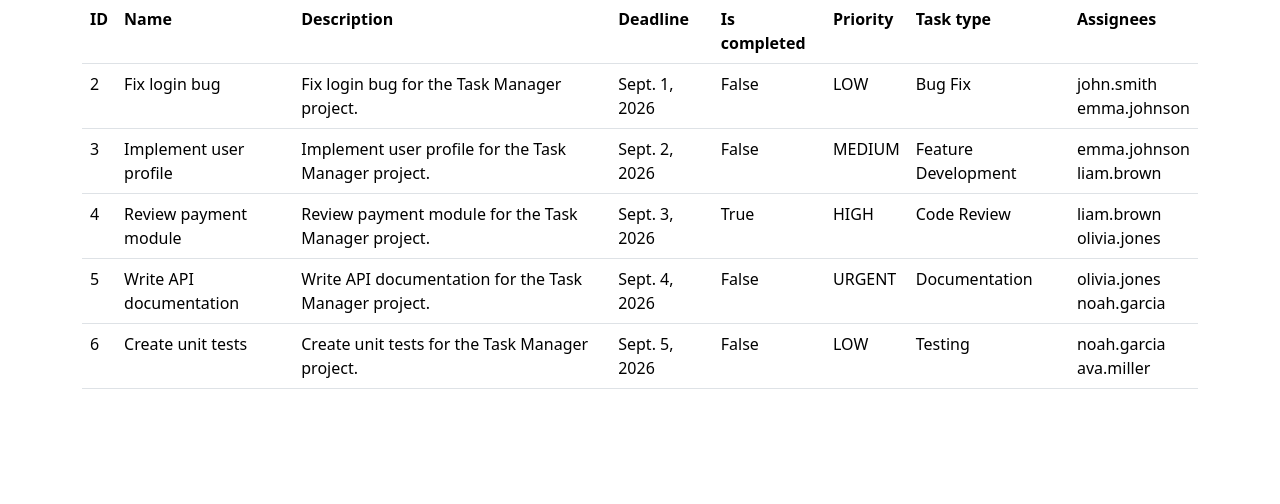
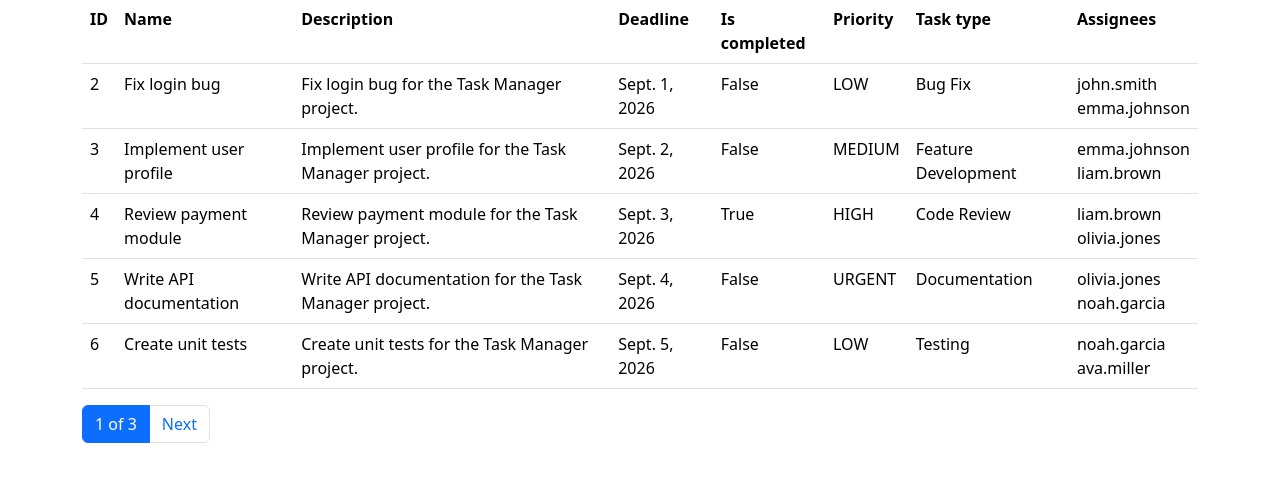
Before and after one commit to pavliukkk/task-manager, a Django app: page /tasks/ in a window 1280 px wide. Shown: the part 154-658 px from the top of the page. Run offline with Django 5.2, Linux system fonts and the light colour scheme; a user stored in the database is signed in; data comes from the database, SQL or seed files in the repository; some libraries are stand-ins or nearby versions.

Commit message:
added pagination include and implemented pagination feature

```diff
--- a/templates/base.html
+++ b/templates/base.html
@@ -24,6 +24,9 @@
 {% endblock %}
 
 {% block content %}{% endblock %}
+{% block pagination %}
+  {% include "includes/pagination.html" %}
+{% endblock %}
 </body>
 
 </html>
--- /dev/null
+++ b/templates/includes/pagination.html
@@ -0,0 +1,19 @@
+<div class="container">
+  {% if is_paginated %}
+    <ul class="pagination">
+      {% if page_obj.has_previous %}
+        <li class="page-item">
+          <a href="?page= {{ page_obj.previous_page_number }}" class="page-link">Prev</a>
+        </li>
+      {% endif %}
+      <li class="page-item active">
+        <span class="page-link">{{ page_obj.number }} of {{ paginator.num_pages }}</span>
+      </li>
+      {% if page_obj.has_next %}
+        <li class="page-item">
+          <a href="?page= {{ page_obj.next_page_number }}" class="page-link">Next</a>
+        </li>
+      {% endif %}
+    </ul>
+  {% endif %}
+</div>
```
